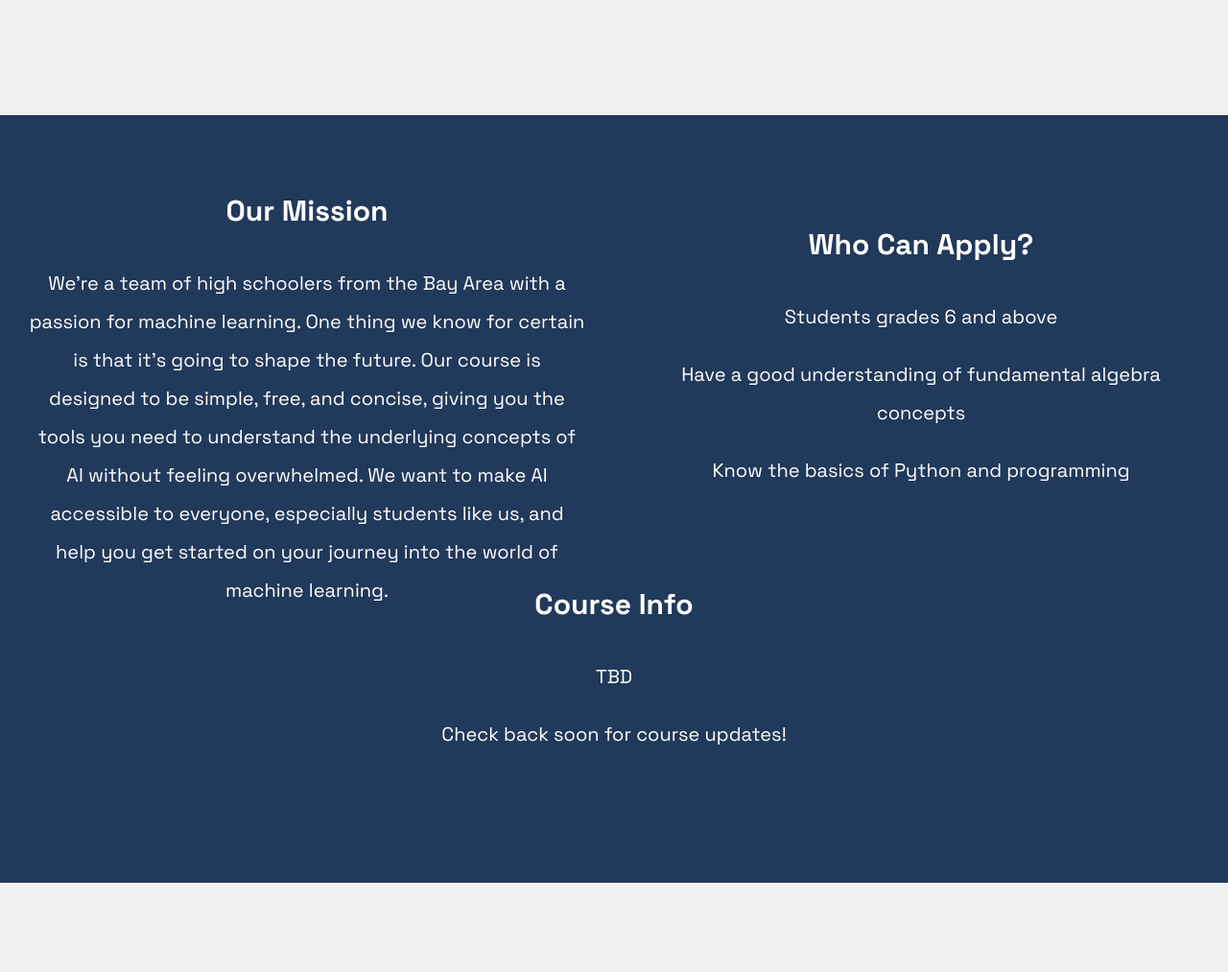
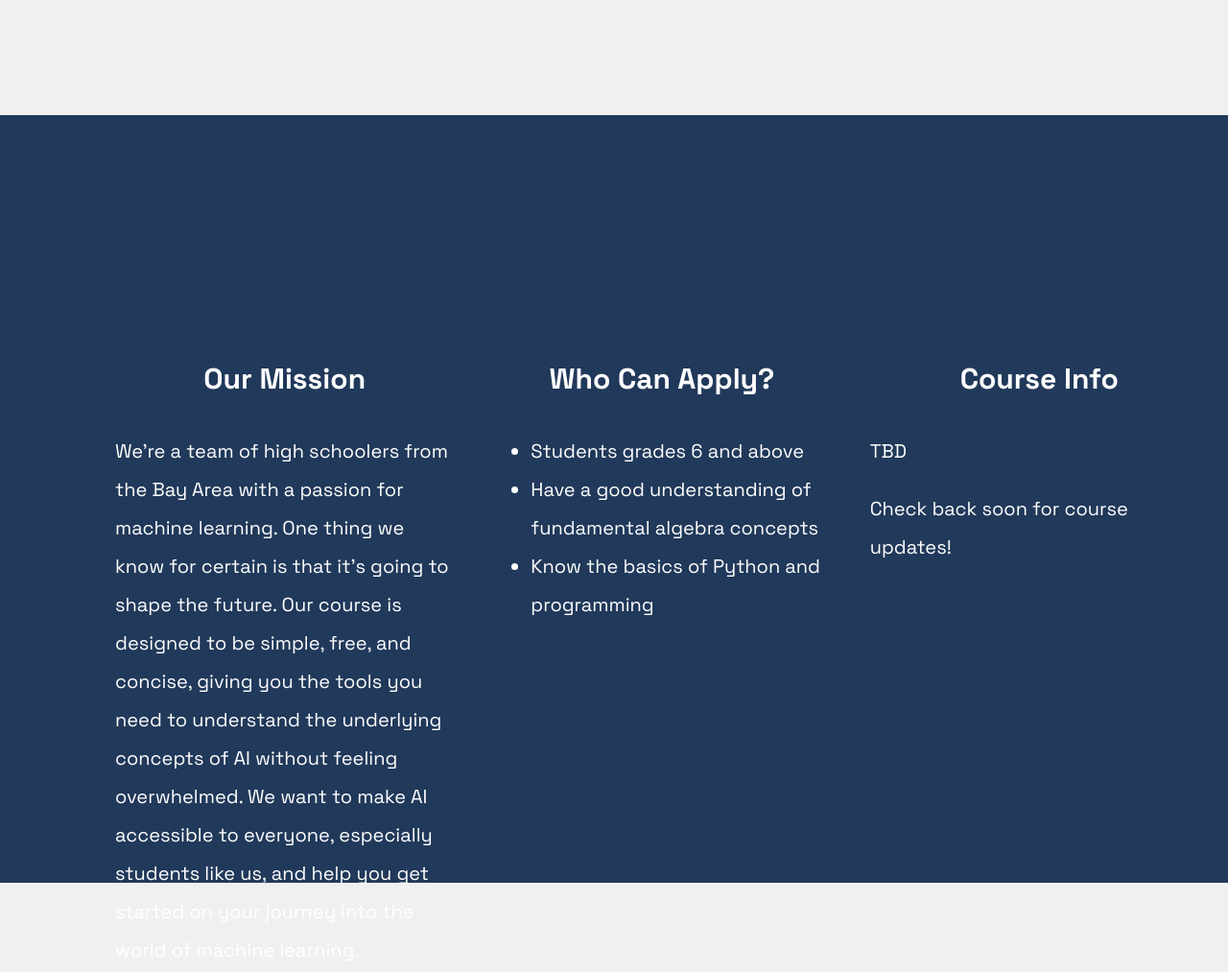
Before and after one commit to theeran-sk/Bayonic, a plain HTML site: page index.html in a window 1280 px wide. Shown: the part 680-1693 px from the top of the page at 96% size. Drawn offline with nearby package versions, Linux system fonts and the light colour scheme.

Commit message:
Add files via upload

```diff
--- a/index.html
+++ b/index.html
@@ -1,5 +1,6 @@
 <!DOCTYPE html>
 <html lang="en">
+
 <head>
     <meta charset="UTF-8">
     <meta name="viewport" content="width=device-width, initial-scale=1.0">
@@ -13,17 +14,20 @@
     <script src="script.js" defer></script>
     <script src="courses.js" defer></script>
 </head>
+
 <body>
     <header class="header">
         <div class="logo">
-            <img src="bayonic.png" alt="Bayonic">
-            <p>Bayonic.ai</p>
+            <a href="#home" style="display: flex; text-decoration: none;">
+                <img src="bayonic.png" alt="Bayonic">
+                <p>Bayonic.ai</p>
+            </a>
         </div>
         <nav>
             <ul class="nav-links">
                 <li><a href="#home">Home</a></li>
                 <li><a href="#about">About</a></li>
-                <li><a href="#register">Student Registration</a></li>
+                <li><a href="#register">Registration</a></li>
                 <li><a href="#contact">Contact Us</a></li>
             </ul>
         </nav>
@@ -40,18 +44,25 @@
         <div class="quadrant" data-animate="fade-up" id="mission">
             <div class="about-text">
                 <h2>Our Mission</h2>
-                <p>We're a team of high schoolers from the Bay Area with a passion for machine learning. One thing we know for certain is that it's going to shape the future. Our course is designed to be simple, free, and concise, giving you the tools you need to understand the underlying concepts of AI without feeling overwhelmed. We want to make AI accessible to everyone, especially students like us, and help you get started on your journey into the world of machine learning.</p>
+                <p>We're a team of high schoolers from the Bay Area with a passion for machine learning. One thing we
+                    know for certain is that it's going to shape the future. Our course is designed to be simple, free,
+                    and concise, giving you the tools you need to understand the underlying concepts of AI without
+                    feeling overwhelmed. We want to make AI accessible to everyone, especially students like us, and
+                    help you get started on your journey into the world of machine learning.</p>
             </div>
         </div>
 
         <div class="quadrant" data-animate="fade-up" id="requirements">
             <div class="about-text">
                 <h2>Who Can Apply?</h2>
-                <p>Students grades 6 and above</p>
-                <p>Have a good understanding of fundamental algebra concepts</p>
-                <p>Know the basics of Python and programming</p>
+                <ul>
+                    <li>Students grades 6 and above</li>
+                    <li>Have a good understanding of fundamental algebra concepts</li>
+                    <li>Know the basics of Python and programming</li>
+                </ul>
             </div>
         </div>
+
         <div class="quadrant" data-animate="fade-up" id="info">
             <div class="about-text">
                 <h2>Course Info</h2>
@@ -64,7 +75,8 @@
     <section id="register" class="register">
         <h1 id="register-header" data-animate="fade-up">Apply Here</h1>
         <div class="intro-text" data-animate="fade-up">
-            <p>Fill out the form below to register for our courses. We'll send you an email with a Google Form to complete the registration process.</p>
+            <p>Fill out the form below to register for our courses. We'll send you an email with a Google Form to
+                complete the registration process.</p>
         </div>
         <div class="course-register">
             <div class="available-courses" data-animate="fade-up">
@@ -111,7 +123,8 @@
 
     <section id="contact" class="contact">
         <h2 data-animate="fade-up">Contact Us</h2>
-        <p data-animate="fade-up">If you have any questions or would like more information, please feel free to contact us.</p>
+        <p data-animate="fade-up">If you have any questions or would like more information, please feel free to contact
+            us.</p>
         <div class="contact-container">
             <form action="https://api.web3forms.com/submit" method="POST">
 
@@ -133,4 +146,5 @@
         </div>
     </section>
 </body>
+
 </html>
--- a/styles.css
+++ b/styles.css
@@ -116,35 +116,29 @@ nav .nav-links li a:hover {
     background-color: rgb(33, 57, 90);
     height: 100vh;
     display: flex;
-    flex-wrap: wrap;
-    justify-content: center;
     align-items: center;
+    padding-left: 100px;
+
 }
 
 .quadrant {
     display: flex;
-    justify-content: center;
-    align-items: center;
+    /* justify-content: center;
+    align-items: center; */
     width: 50%;
     height: 50%;
-    box-sizing: border-box;
-    padding: 10px;
+
 }
 
 .about-text {
     color: white;
-    text-align: center;
     padding: 20px;
     font-size: 1.25rem;
     line-height: 2;
 }
 
-#mission {
-    margin-top: 90px;
-}
-
-#info {
-    padding-bottom: 250px;
+.about-text h2{
+    text-align: center;
 }
 
 .register, #register {
```
